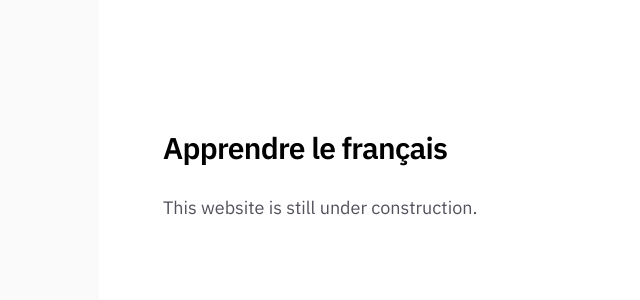
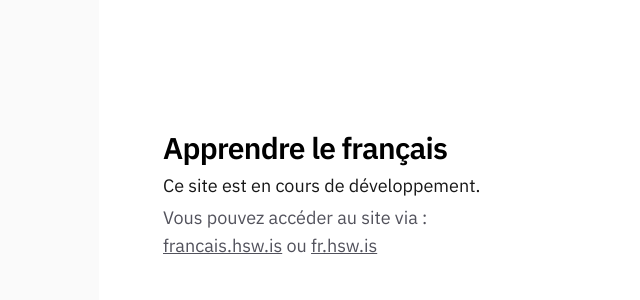
Before and after one commit to disfordave/provence, a Next.js app: page / in a window 1280 px wide. Shown: the top 300 px of the page, without its empty margins (157-797 px from the left). Built offline with nearby package versions, Linux system fonts and the light colour scheme.

Commit message:
Update homepage with French access links
Replaces the English under-construction message with French copy, tightens spacing, and adds direct links to `francais.hsw.is` and `fr.hsw.is` so visitors can access the live site immediately. Also removes the old commented-out template button block.

```diff
--- a/src/app/page.tsx
+++ b/src/app/page.tsx
@@ -4,39 +4,36 @@ export default function Home() {
   return (
     <div className="flex flex-1 flex-col items-center justify-center bg-zinc-50 font-sans dark:bg-black">
       <main className="flex w-full max-w-3xl flex-1 flex-col items-center justify-between bg-white px-16 py-32 sm:items-start dark:bg-black">
-        <div className="flex flex-col items-center gap-6 text-center sm:items-start sm:text-left">
+        <div className="flex flex-col items-center gap-1 text-center sm:items-start sm:text-left">
           <h1 className="max-w-xs text-3xl leading-10 font-semibold tracking-tight text-black dark:text-zinc-50">
             Apprendre le français
           </h1>
-          <p className="max-w-md text-lg leading-8 text-zinc-600 dark:text-zinc-400">
-            This website is still under construction.
+          <p className="max-w-md text-lg">
+            Ce site est en cours de développement.
           </p>
+          <div>
+            <p className="max-w-md text-lg text-zinc-600 dark:text-zinc-400">
+              Vous pouvez accéder au site via : <br />
+              <a
+                href="https://francais.hsw.is"
+                target="_blank"
+                rel="noopener noreferrer"
+                className="underline hover:no-underline"
+              >
+                francais.hsw.is
+              </a>
+              <span> ou </span>
+              <a
+                href="https://fr.hsw.is"
+                target="_blank"
+                rel="noopener noreferrer"
+                className="underline hover:no-underline"
+              >
+                fr.hsw.is
+              </a>
+            </p>
+          </div>
         </div>
-        {/* <div className="flex flex-col gap-4 text-base font-medium sm:flex-row">
-          <a
-            className="bg-foreground text-background flex h-12 w-full items-center justify-center gap-2 rounded-full px-5 transition-colors hover:bg-[#383838] md:w-39.5 dark:hover:bg-[#ccc]"
-            href="https://vercel.com/new?utm_source=create-next-app&utm_medium=appdir-template-tw&utm_campaign=create-next-app"
-            target="_blank"
-            rel="noopener noreferrer"
-          >
-            <Image
-              className="h-3.5 w-4 dark:invert"
-              src="/vercel.svg"
-              alt="Vercel logomark"
-              width={16}
-              height={14}
-            />
-            Deploy Now
-          </a>
-          <a
-            className="flex h-12 w-full items-center justify-center rounded-full border border-solid border-black/8 px-5 transition-colors hover:border-transparent hover:bg-black/4 md:w-39.5 dark:border-white/[.145] dark:hover:bg-[#1a1a1a]"
-            href="https://nextjs.org/docs?utm_source=create-next-app&utm_medium=appdir-template-tw&utm_campaign=create-next-app"
-            target="_blank"
-            rel="noopener noreferrer"
-          >
-            Documentation
-          </a>
-        </div> */}
       </main>
     </div>
   );
```
